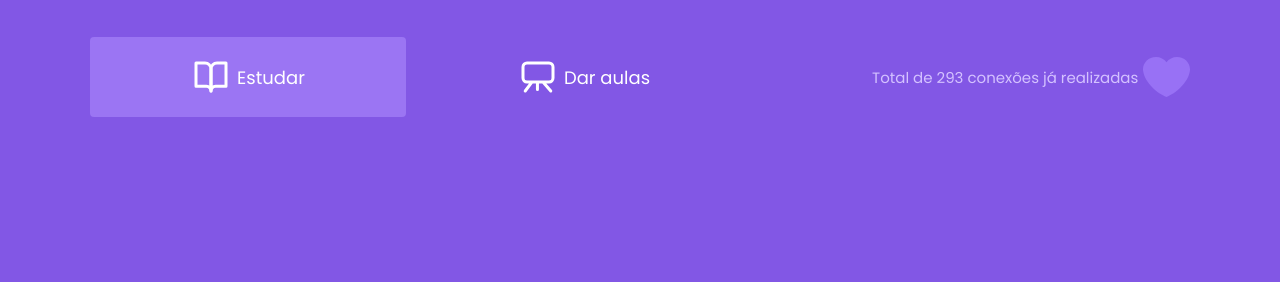
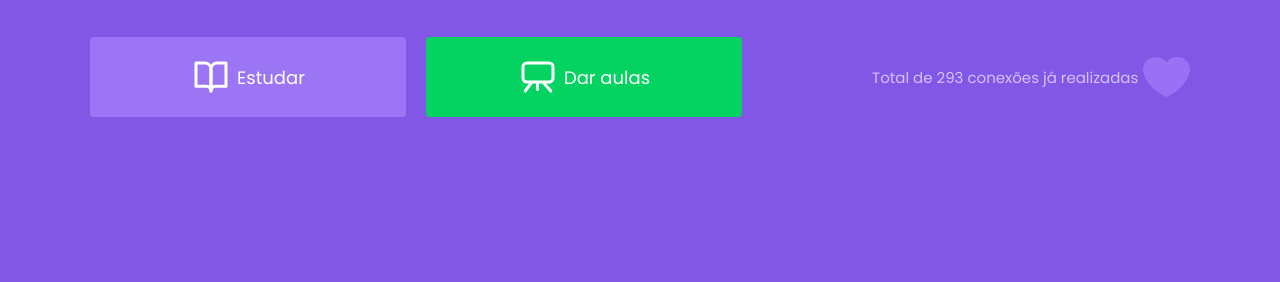
Before and after one commit to jrenatonunes/rocketseat-nlw-2, a plain HTML site: page index.html in a window 1280 px wide. Shown: the part 518-800 px from the top of the page. Drawn offline with Linux system fonts and the light colour scheme.

Commit message:
Correct css var for button color

```diff
--- a/styles/partials/page-landing.css
+++ b/styles/partials/page-landing.css
@@ -87,11 +87,11 @@
 }
 
 .button-classes {
-    background-color: var(--color-secondary);
+    background-color: var(--color-secundary);
 }
 
 .button-classes:hover {
-    background-color: var(--color-secondary-dark);
+    background-color: var(--color-secundary-dark);
 }
 
 
```
